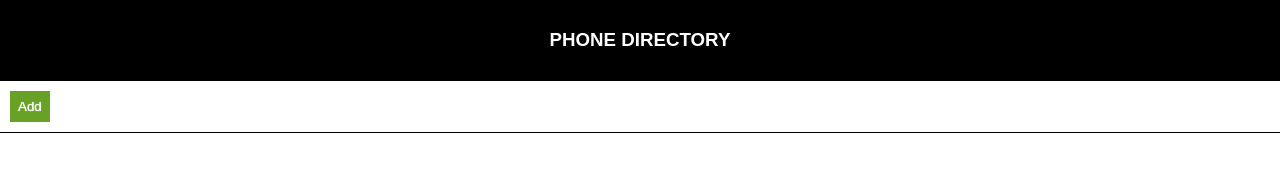
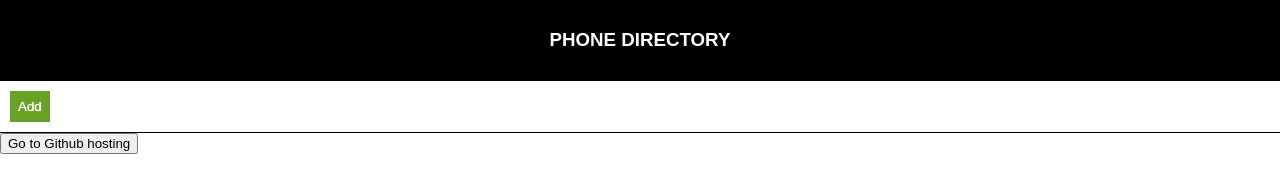
Before and after one commit to subhajit1997/phonedirectory.github.io, a plain HTML site: page index.html in a window 1280 px wide. Drawn offline with Linux system fonts and the light colour scheme.

Commit message:
Update index.html

```diff
--- a/index.html
+++ b/index.html
@@ -19,6 +19,9 @@
 			<br><br>
 			<button id="Add">Add Now</button><button id="Cancel">Cancel</button>
 		</div>
+		<form action="https://subhajit1997.github.io/phonedirectory.github.io/">
+    		<input type="submit" value="Go to Github hosting" />
+		</form>
 		<div class="addbook">
 		</div>
 	</div>
```
